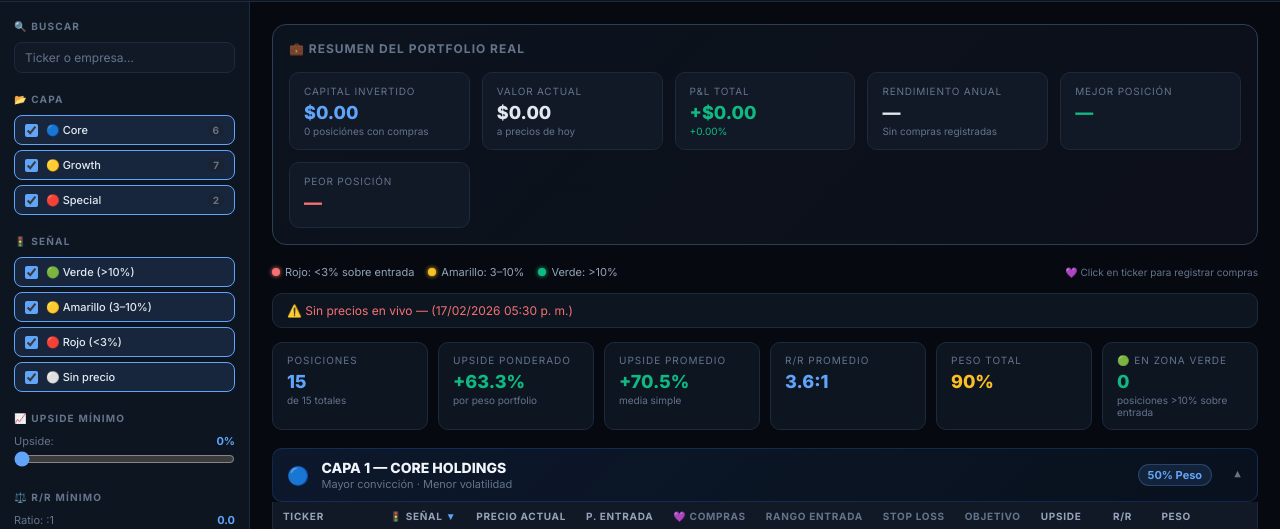
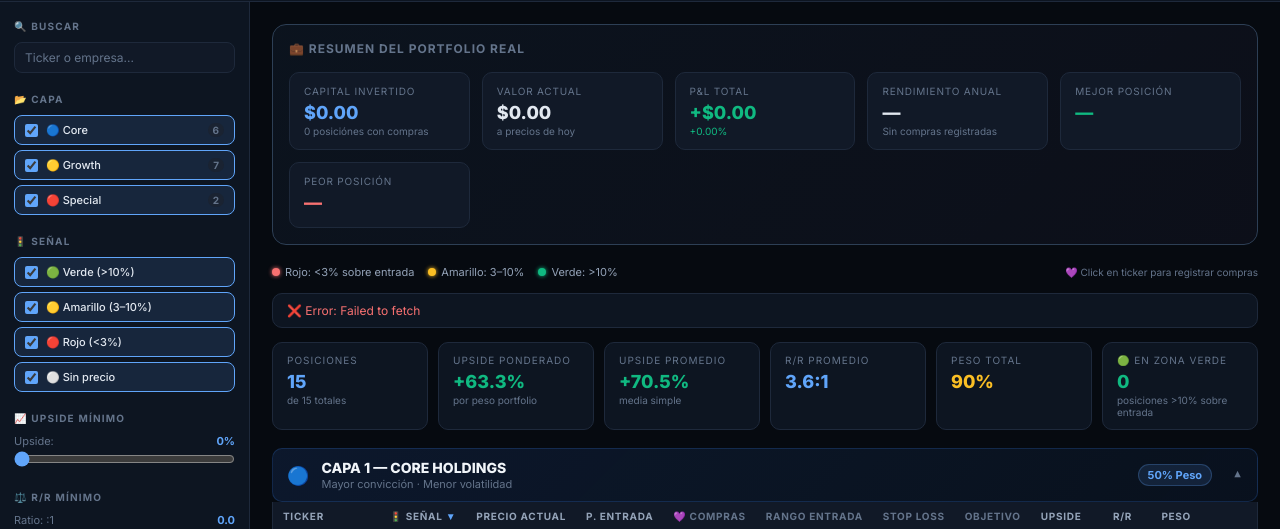
Before and after one commit to surreta01/portfolio-2026, a plain HTML site: page index.html in a window 1280 px wide. Shown: the part 64-593 px from the top of the page. Drawn offline with Linux system fonts and the light colour scheme; no server answers.

Commit message:
Add files via upload

```diff
--- a/index.html
+++ b/index.html
@@ -970,60 +970,77 @@ function showToast(msg, type='') {
 }
 
 // ══════════════════════════════════════════
-// YAHOO FINANCE VIA STOOQ (sin proxy, sin API key)
+// YAHOO FINANCE — RAPIDAPI (versión funcional)
 // ══════════════════════════════════════════
-async function fetchSinglePrice(ticker) {
-  const url = `https://stooq.com/q/l/?s=${ticker.toLowerCase()}.us&f=sd2t2ohlcv&h&e=csv`;
+const RAPIDAPI_KEY = '1f1a074f75msh519b89fd0e03c4ep172cc3jsnfe77f0a20dcd';
+const RAPIDAPI_HOST = 'apidojo-yahoo-finance-v1.p.rapidapi.com';
+
+async function fetchPrices(){
+  showToast('🔄 Actualizando precios desde Yahoo Finance...','');
+  document.getElementById('lastUpdate').textContent = 'Actualizando...';
+
   try {
-    const res = await fetch(url, {signal: AbortSignal.timeout(7000)});
-    if (!res.ok) throw new Error(`HTTP ${res.status}`);
-    const text = await res.text();
-    const lines = text.trim().split('\n');
-    if (lines.length < 2) return null;
-    const parts = lines[1].split(',');
-    const close = parseFloat(parts[6]);
-    if (isNaN(close) || close <= 0) return null;
-    return Math.round(close * 100) / 100;
-  } catch(e) {
-    console.warn(`Stooq error ${ticker}:`, e.message);
-    return null;
+    const symbols = positions.map(p => p.ticker).join(',');
+    const url = `https://apidojo-yahoo-finance-v1.p.rapidapi.com/market/v2/get-quotes?region=US&symbols=${encodeURIComponent(symbols)}`;
+
+    const res = await fetch(url, {
+      method: 'GET',
+      headers: {
+        'x-rapidapi-key': RAPIDAPI_KEY,
+        'x-rapidapi-host': RAPIDAPI_HOST
+      }
+    });
+
+    if(!res.ok) throw new Error(`HTTP ${res.status}`);
+    const data = await res.json();
+
+    const quotes = data?.quoteResponse?.result || [];
+    let updated = 0;
+
+    quotes.forEach(q => {
+      const ticker = (q.symbol || '').replace(/\.[A-Z]+$/, '').toUpperCase();
+      const price = parseFloat(q.regularMarketPrice || 0);
+      if (!ticker || !price) return;
+      const p = positions.find(x => x.ticker === ticker);
+      if (p) {
+        p.currentPrice = Math.round(price * 100) / 100;
+        updated++;
+      }
+    });
+
+    render();
+
+    const now = new Date();
+    const timeStr = now.toLocaleTimeString('es-AR', {hour:'2-digit', minute:'2-digit'});
+    const dateStr = now.toLocaleDateString('es-AR', {day:'2-digit', month:'2-digit', year:'numeric'});
+    document.getElementById('lastUpdate').textContent = `✅ Actualizado: ${dateStr} ${timeStr} · ${updated}/${positions.length} tickers`;
+    document.getElementById('lastUpdate').style.color = '#10b981';
+
+    if (updated === 0) {
+      showToast('⚠️ Sin precios en la respuesta. Revisá tu suscripción en RapidAPI.', 'error');
+    } else {
+      showToast(`✅ ${updated} precios actualizados`, 'success');
+    }
+
+  } catch(err) {
+    console.error('Yahoo Finance error:', err);
+    document.getElementById('lastUpdate').textContent = `❌ Error: ${err.message}`;
+    document.getElementById('lastUpdate').style.color = '#f87171';
+    showToast(`❌ Error: ${err.message}`, 'error');
   }
 }
 
-async function fetchPrices() {
-  showToast('🔄 Actualizando precios...','');
-  document.getElementById('lastUpdate').textContent = 'Cargando precios...';
-  document.getElementById('lastUpdate').style.color = '#fbbf24';
-  let updated = 0;
-  for (const p of positions) {
-    const price = await fetchSinglePrice(p.ticker);
-    if (price) { p.currentPrice = price; updated++; }
-  }
-  render();
+function isMarketHours(){
   const now = new Date();
-  const ts = now.toLocaleTimeString('es-AR',{hour:'2-digit',minute:'2-digit'});
-  const ds = now.toLocaleDateString('es-AR',{day:'2-digit',month:'2-digit',year:'numeric'});
-  if (updated > 0) {
-    document.getElementById('lastUpdate').textContent = `✅ Actualizado: ${ds} ${ts} · ${updated}/${positions.length} tickers`;
-    document.getElementById('lastUpdate').style.color = '#10b981';
-    showToast(`✅ ${updated} precios actualizados`,'success');
-  } else {
-    document.getElementById('lastUpdate').textContent = `⚠️ Sin precios en vivo — (${ds} ${ts})`;
-    document.getElementById('lastUpdate').style.color = '#f87171';
-    showToast('⚠️ No se obtuvieron precios — se muestran datos de referencia','error');
-  }
-}
-function isMarketHours() {
-  const now = new Date(); const day = now.getUTCDay();
-  if (day===0||day===6) return false;
-  const m = now.getUTCHours()*60+now.getUTCMinutes();
-  return m >= 14*60+30 && m <= 21*60;
+  const day = now.getUTCDay();
+  if(day===0||day===6) return false;
+  const utcMin = now.getUTCHours()*60+now.getUTCMinutes();
+  return utcMin >= 14*60+30 && utcMin <= 21*60;
 }
 
-// ══ INIT ══
 render();
 fetchPrices();
-setInterval(() => { if (isMarketHours()) fetchPrices(); }, 5*60*1000);
+setInterval(()=>{ if(isMarketHours()) fetchPrices(); }, 5*60*1000);
 </script>
 </body>
 </html>
```
